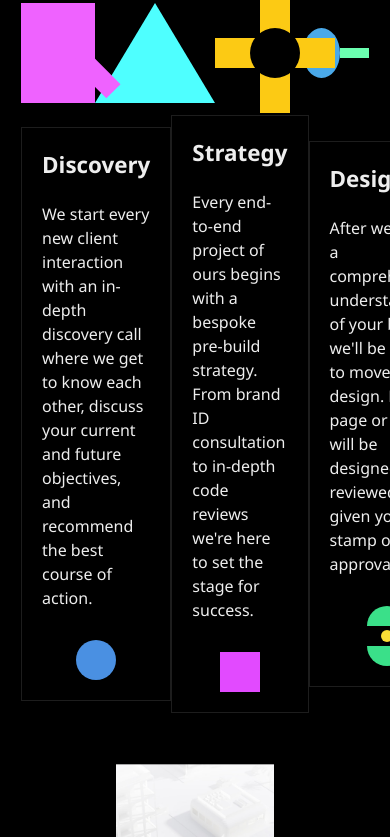
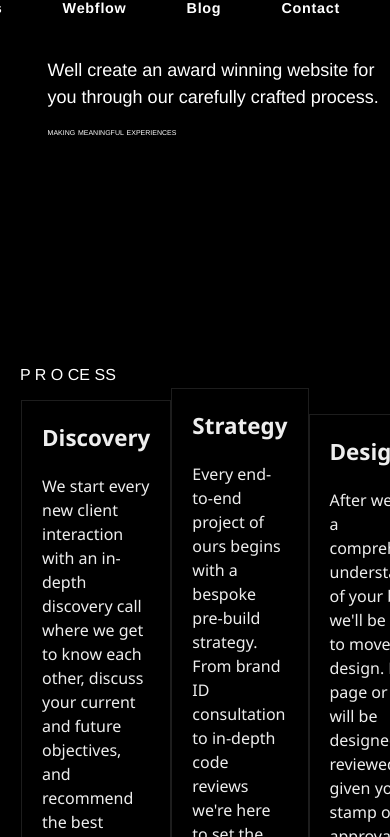
Before and after one commit to naserallahataya/svz.ioTsks-HTML-CSS, a plain HTML site: page index.html in a window 390 px wide. Shown: the part 64-901 px from the top of the page. Drawn offline with Linux system fonts and the light colour scheme.

Commit message:
header and title responsive

```diff
--- a/CSS/style.css
+++ b/CSS/style.css
@@ -13,12 +13,124 @@ body {
   padding: 20px;
 }
 
+:root{
+    --white: #ffffff;
+    --bblake: #00000000;
+    --color1:#FB72FF;
+    --color2:#4CABE1;
+    --color3:#62EB9A;
+    --color4:#FFD426;
+    --color5:#60FDF4;
+    --color6:#0bc559;
+}
+ul{
+    list-style: none;
+}
+a{
+    text-decoration: none;
+}
+
+
+#navbar {
+    margin-top: 40px;
+}
+#navbar ul{
+    display: flex;
+    justify-content: end;
+    margin: 20px 10px;
+    background-color: var(--bblake);
+
+}
+#navbar ul li a {
+    padding: 15px 20px;
+    font-weight: 600;
+}
+ #navbar ul li a:hover{
+    border-bottom: 2px solid var(--color1);
+    color: var(--color1);
+}
 /* Header */
 header {
   display: flex;
   justify-content: space-between;
   align-items: center;
 }
+
+
+.title-home {
+  margin-top: 5%;
+}
+
+header {
+  height: 80vh;
+  margin: 20px;
+}
+
+header .title-home p {
+  width: 550px;
+  font-weight: 200;
+  font-size: 30px;
+  margin-bottom: 2%;
+  margin-left: 27%;
+  max-width: 90vw; /* للتأكد من عدم تجاوز العرض في الشاشات الصغيرة */
+}
+
+header .title-home span {
+  font-size: 10px;
+  font-variant: small-caps;
+  margin-left: 27%;
+}
+
+header .disaen {
+  position: relative;
+  height: 50vh;
+}
+
+/* Responsive adjustments */
+@media (max-width: 768px) {
+  header {
+    height: auto;
+    margin: 10px;
+  }
+
+  header .title-home p,
+  header .title-home span {
+    margin-left: 5%;
+    width: 90vw;
+    font-size: 20px;
+  }
+
+  header .title-home span {
+    font-size: 12px;
+  }
+
+  header .disaen {
+    height: 30vh;
+  }
+}
+
+@media (max-width: 480px) {
+  header .title-home p {
+    font-size: 18px;
+    margin-left: 5%;
+    width: 90vw;
+  }
+
+  header .title-home span {
+    font-size: 10px;
+    margin-left: 5%;
+  }
+
+  header .disaen {
+    height: 25vh;
+  }
+}
+
+
+
+
+
+
 
 .logo {
   font-weight: 900;
--- a/index.html
+++ b/index.html
@@ -7,42 +7,49 @@
   <link rel="stylesheet" href="CSS/style.css" />
 </head>
 <body>
-  <header>
-    <div class="logo">SVZ</div>
-    <nav>
-      <ul>
-        <li><a href="#">Expert</a></li>
-        <li><a href="#">Work</a></li>
-        <li><a href="#">SVZ</a></li>
-        <li><a href="#">Methods</a></li>
-        <li><a href="#">Team</a></li>
-        <li><a href="#">Contact</a></li>
-      </ul>
+ <nav class="navbar" id="navbar">
+
+        <ul>
+            <li><a href="#work">work</a></li>
+            <li><a href="#FAQs">FAQs</a></li>
+            <li><a href="#Webflow">Webflow</a></li>
+            <li><a href="#Blog">Blog</a></li>
+            <li><a href="#contact">Contact</a></li>
+
+        </ul>
+
     </nav>
-  </header>
-
-<section>
-
-
-  <div class="container1" aria-label="مجموعة من الأشكال الهندسية ملونة على خلفية سوداء">
-    <div class="pink-cross" aria-label="شكل صليب وردي مائل">
+    <header id="work">
+        <div class="title-home" >
+        <p>
+            Well create an award winning website for you through our carefully crafted process.
+        </p>
+        <span>
+            making meaningful experiences
+        </span>
+        <div class="disaen">
+            <div class="a1"></div>
+            <div class="a2"></div>
+            <div class="a3"></div>
+            <div class="a4"></div>
+            <div class="a5"></div>
+            <div class="a6"></div>
+            <div class="a7"></div>
+            <div class="a8"></div>
+            <div class="a9"></div>
+            <div class="a10"></div>
+            <div class="a11"></div>
+        </div>
     </div>
-    <div class="cyan-triangle" aria-label="مثلث سماوي اللون قائم الزاوية">
-    </div>
-    <div class="yellow-cross" aria-label="صليب أصفر مع دائرة سوداء في الوسط">
-      <div class="bar-vertical"></div>
-      <div class="bar-horizontal"></div>
-      <div class="center-circle"></div>
-    </div>
-    <div class="blue-circle" aria-label="دائرة زرقاء صغيرة">
-    </div>
-    <div class="green-rectangle" aria-label="مستطيل أخضر قصير">
-    </div>
-    <div class="pink-lines" aria-label="ثلاثة خطوط وردية مائلة متوازية">
-
-
-    </div>
-  </div>
+    </header>
+    <section id="FAQs">
+        <p class="b1">
+            <span>P</span>
+            <span>R</span>
+            <span>O</span>
+            <span>CE</span>
+            <span>SS</span>
+        </p>
 
 
 
@@ -51,17 +58,7 @@
 
 
 
-
-
-
-
-
-
-
-
-
-
-
+        </div>
   <section class="secc">
 
 
```
